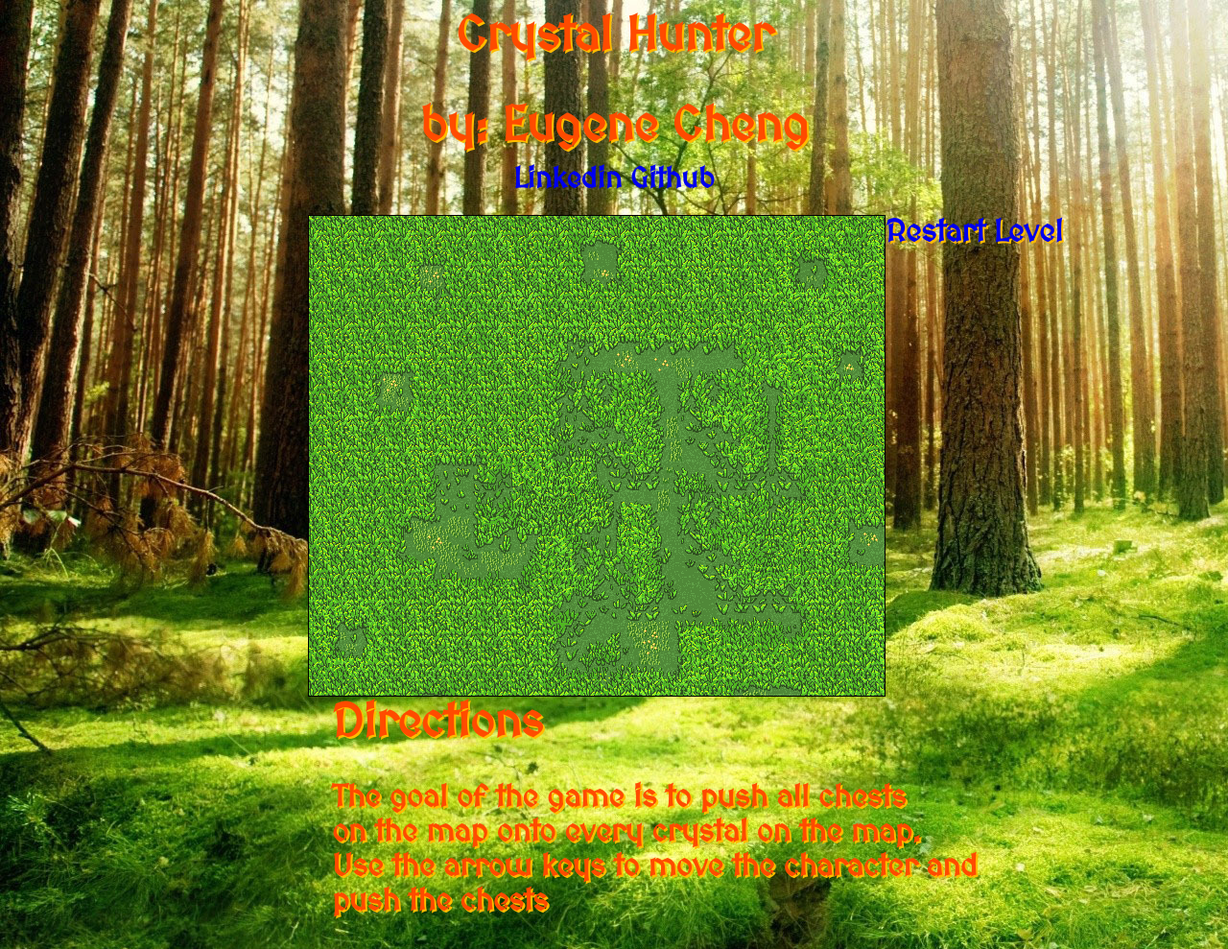
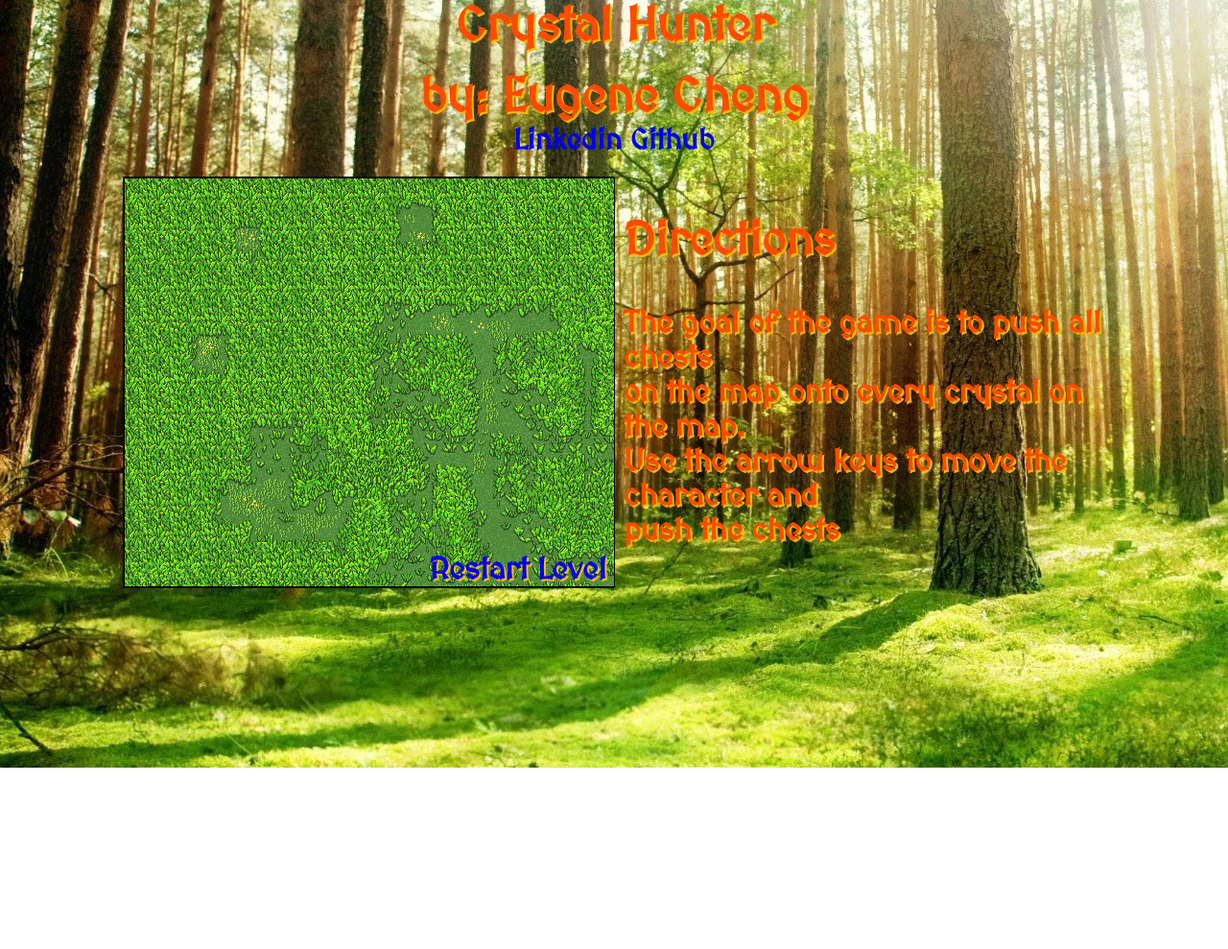
Before and after one commit to ugene1213/Crystal_Hunter, a website built with webpack: page index.html in a window 1280 px wide. Shown: the whole page at 96% size. After the commit the page ends 800 px from the top, so only its background shows below. Built offline with nearby package versions, Linux system fonts and the light colour scheme; a script that the page names is missing.

Commit message:
revise css styling

```diff
--- a/bundle.js
+++ b/bundle.js
@@ -86,6 +86,7 @@
 
 	var init = function init() {
 	  var link = document.getElementById("restart");
+	  //this will reset the level
 	  link.addEventListener("click", function (e) {
 	    e.preventDefault();
 	    diamondTiles = [];
--- a/game.css
+++ b/game.css
@@ -22,40 +22,27 @@ body {
   background-image: url("./assets/game_background.jpg");
   color: #ff4b00;
   text-shadow: 2px 2px #ffbc00;
-
+  width: 80%;
+  margin: 0 auto;
+  padding-bottom: 20px;
 }
 
 #demo-canvas {
   border: 1px solid black;
-  display: inline-block;
-  margin-bottom: 0 auto;
+  display: block;
+  margin: 0 auto;
+  width: 100%;
   background-image: url('./assets/grass.png');
-  float: left;
 
 }
 
 .game-title, .creator{
   text-align: center;
   margin: 0 auto;
-  margin: 10px 0;
   font-size: 50px;
 }
 
-.creator {
-  /*margin-bottom: 50px;*/
-}
-
-.directions{
-  float: left;
-  margin-left: 20px;
-  padding: 0 5px;
-}
-
-.directions-title{
-  display: inline;
-}
-
-group::after{
+.group:after{
   display: block;
   content: "";
   clear: both;
@@ -63,9 +50,12 @@ group::after{
 
 .game-stuff{
   font-size: 32px;
-  display: block;
-  padding-left: 321px;
+  width: 100%;
 }
+
+
+
+
 
 p {
   font-size: 32px;
@@ -78,3 +68,28 @@ p {
   font-size:30px;
   text-shadow: none;
 }
+
+.directions {
+  display: block;
+  width: 50.00%;
+  float: left;
+  box-sizing: border-box;
+}
+
+#restart {
+  position: absolute;
+  bottom: 0px;
+  right: 7px;
+}
+
+.game-game {
+  position: relative;
+  width: 50.00%;
+  float: left;
+  border: 1px solid black;
+  box-sizing: border-box;
+}
+
+.directions-title, p {
+  padding-left: 10px;
+}
--- a/index.html
+++ b/index.html
@@ -8,7 +8,7 @@
     <link rel="stylesheet" href="./game.css" media="screen" title="no title" charset="utf-8">
     <script src="./bundle.js" charset="utf-8"></script>
   </head>
-  <body>
+  <body class="group">
     <h1 class="game-title">Crystal Hunter</h1>
     <br/>
     <h2 class="creator">by: Eugene Cheng</h2>
@@ -17,7 +17,12 @@
       <a class="github"href="https://github.com/ugene1213/Crystal_Hunter">Github</a>
     </div>
     <div class="game-stuff">
-      <canvas id="demo-canvas" width="600" height="500">hello</canvas>
+
+      <div class="game-game" width="600" height="500">
+        <canvas class="group" id="demo-canvas" width="600" height="500">
+        </canvas>
+        <a id="restart" href="http://www.google.com">Restart Level</a>
+      </div>
 
       <div class="directions">
         <h2 class='directions-title'>Directions</h2>
@@ -27,9 +32,6 @@
         </p>
       </div>
 
-      <div class="restart-level">
-        <a id="restart" href="http://www.google.com">Restart Level</a>
-      </div>
 
     </div>
 
```
Also changed, not shown: lib/main.js.
